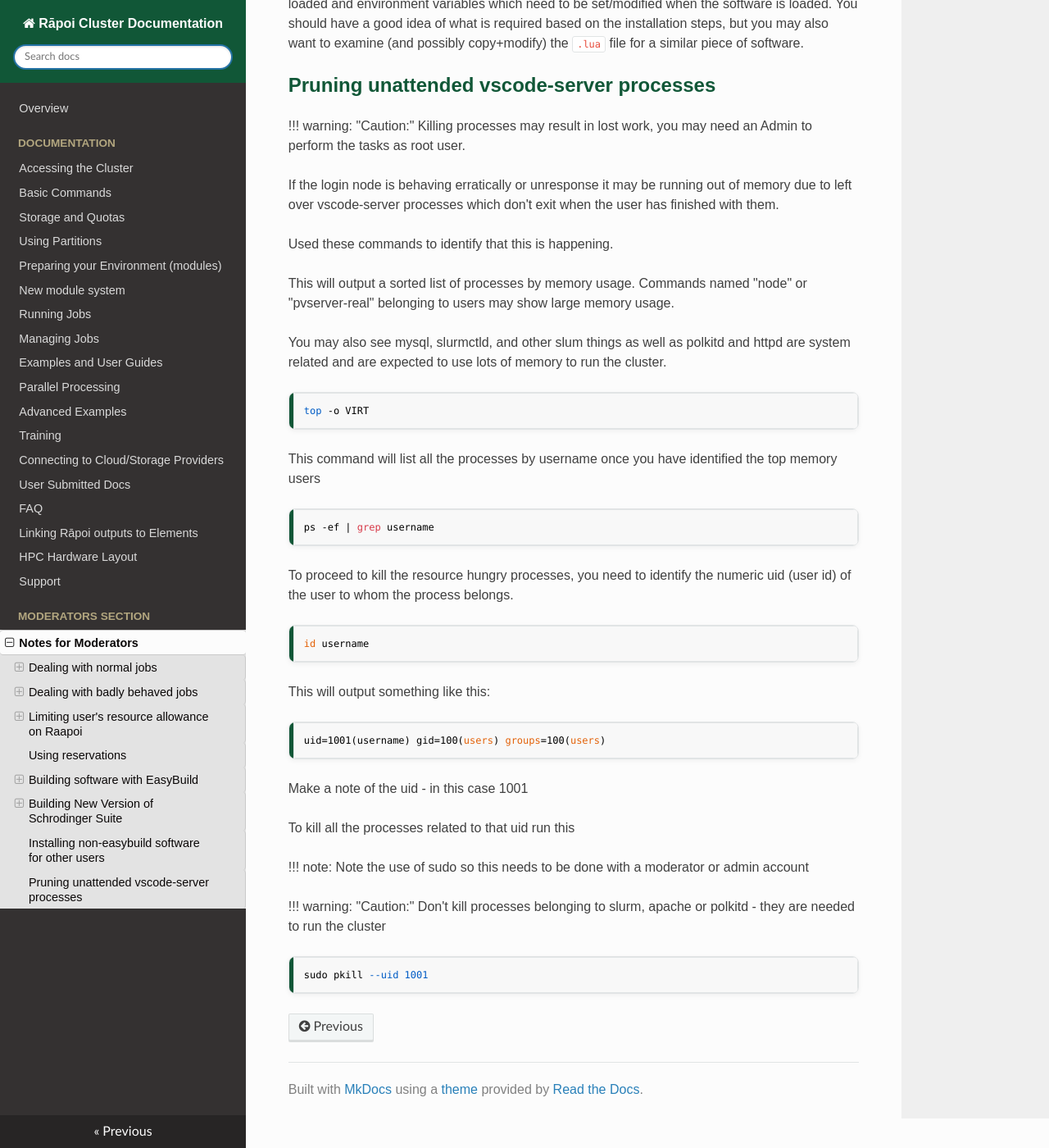
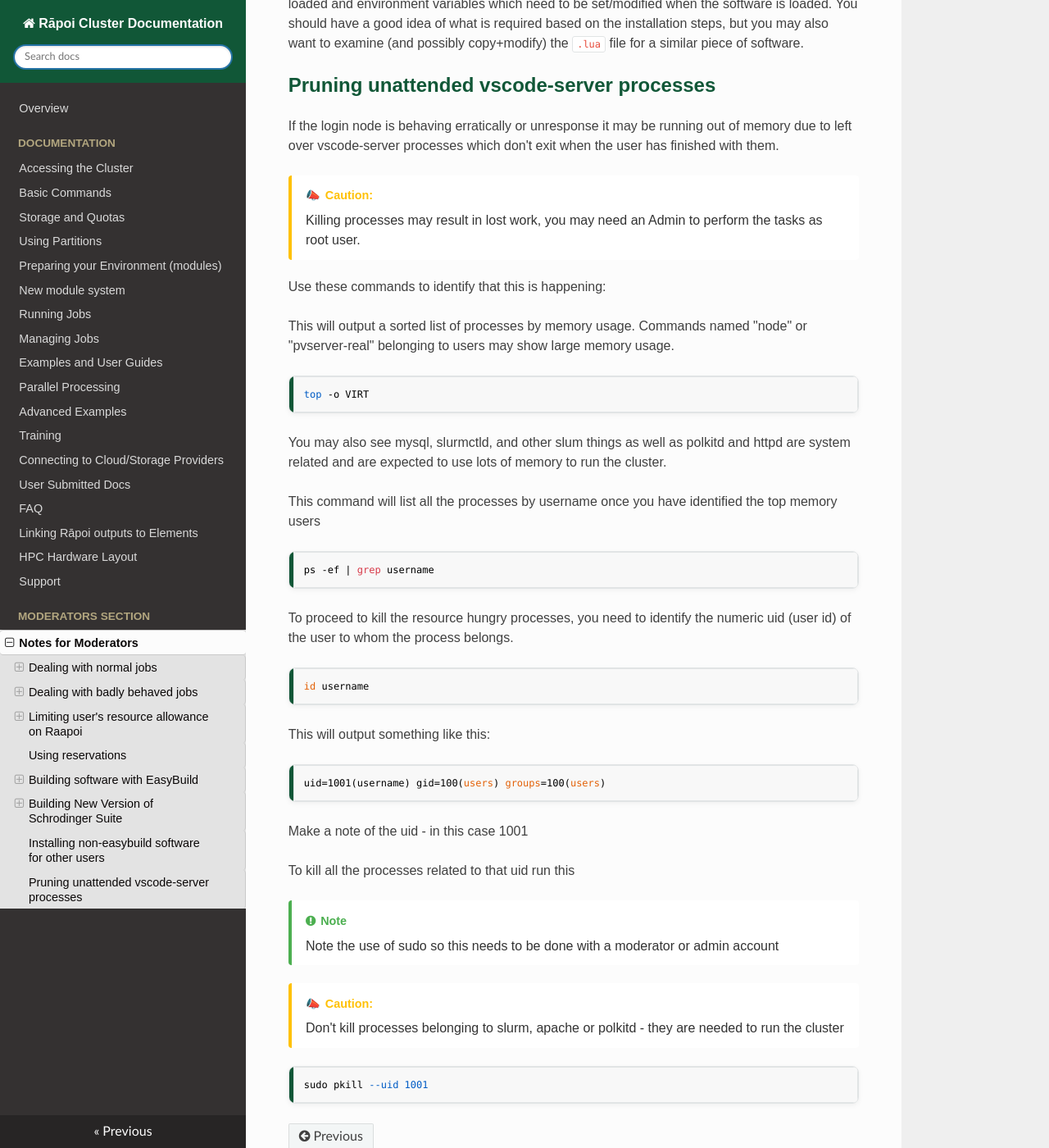
Before and after one commit to vuw-research-computing/raapoi-docs, an MkDocs documentation site: the page built from docs/mods_admins.md, in a window 1280 px wide and 1400 px high, scrolled down 8287 px. Shown: the whole window at 82% size. Built offline with MkDocs 1.6.1, drawn with Linux system fonts in a browser that asks for light colours; nearby versions of some CDN libraries; some web fonts are replaced; a script that is not in the unit is left out.

Commit message:
Fix markdown

````diff
--- a/docs/mods_admins.md
+++ b/docs/mods_admins.md
@@ -363,22 +363,21 @@ You should have a good idea of what is required based on the installation steps,
 
 ## Pruning unattended vscode-server processes
 
-!!! warning: "Caution:"
+If the login node is behaving erratically or unresponse it may be running out of memory due to left over vscode-server processes which don't exit when the user has finished with them.
+
+!!! warning "Caution:"
     Killing processes may result in lost work, you may need an Admin to perform the tasks as root user.
 
-If the login node is behaving erratically or unresponse it may be running out of memory due to left over vscode-server processes which don't exit when the user has finished with them.
-
-Used these commands to identify that this is happening.
+Use these commands to identify that this is happening:
 
 This will output a sorted list of processes by memory usage.
 Commands named "node" or "pvserver-real" belonging to users may show large memory usage.
-
-You may also see mysql, slurmctld, and other slum things as well as polkitd and httpd are system related and are expected to use lots of memory to run the cluster.
 
 ```
 top -o VIRT
 ```
 
+You may also see mysql, slurmctld, and other slum things as well as polkitd and httpd are system related and are expected to use lots of memory to run the cluster.
 
 This command will list all the processes by username once you have identified the top memory users
 
@@ -402,10 +401,10 @@ Make a note of the uid - in this case 1001
 
 To kill all the processes related to that uid run this
 
-!!! note:
+!!! note
     Note the use of sudo so this needs to be done with a moderator or admin account
 
-!!! warning: "Caution:"
+!!! warning "Caution:"
     Don't kill processes belonging to slurm, apache or polkitd - they are needed to run the cluster
 
 
````
